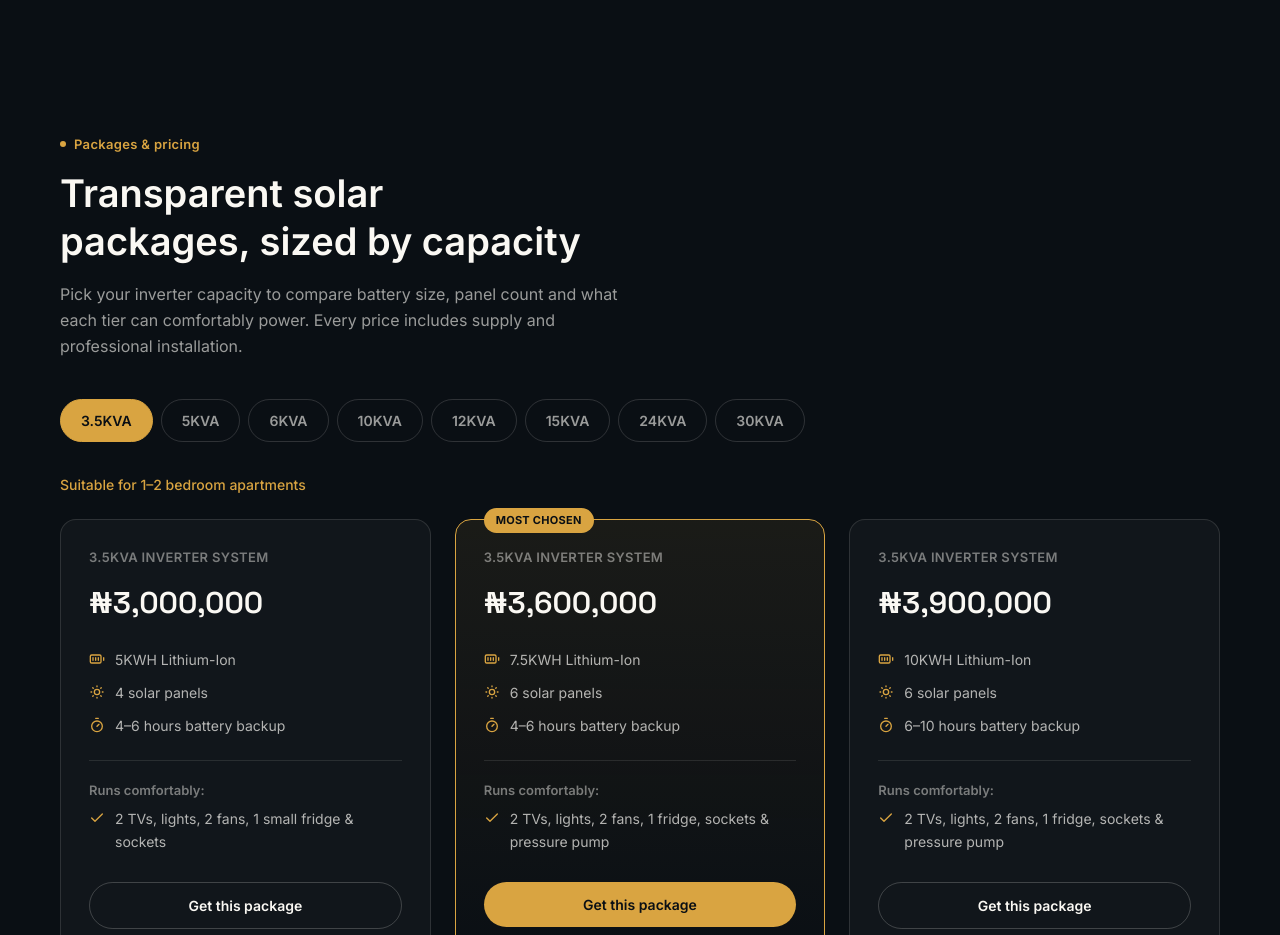
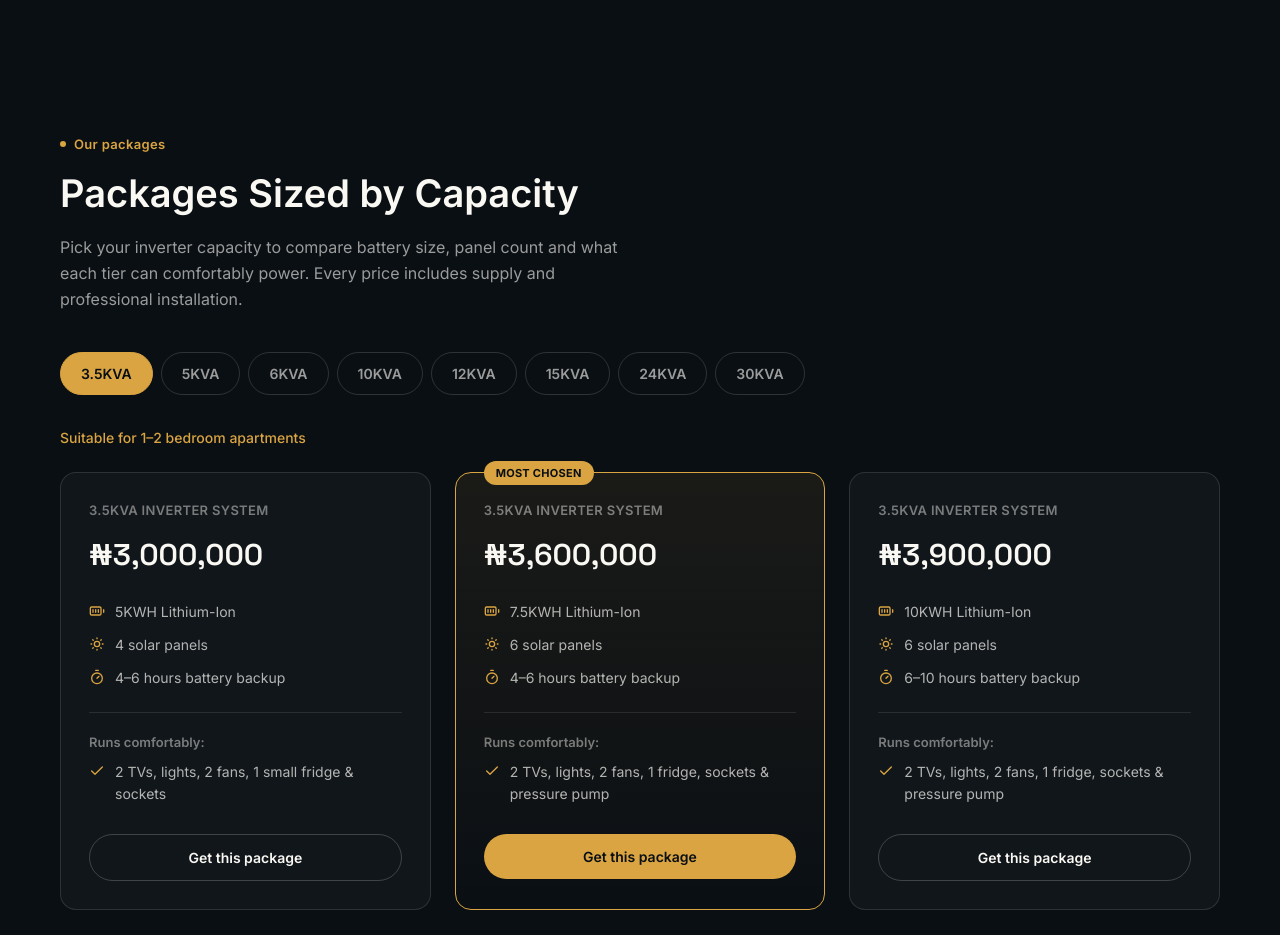
Before and after one commit to jamalcarterme/nmctechnologyltd, a Next.js app: page /services/solar in a window 1280 px wide. Shown: the part 1440-2375 px from the top of the page. Built offline with nearby package versions, Linux system fonts and the light colour scheme.

Commit message:
Upload files via ZiptoGit

```diff
--- a/src/components/HomeShowcase.tsx
+++ b/src/components/HomeShowcase.tsx
@@ -11,23 +11,26 @@ type Slide = (typeof services)[number];
 
 function Card({ service }: { service: Slide }) {
   return (
-    <div className="px-3">
-      <div className="relative h-64 w-full overflow-hidden rounded-2xl border border-paper/10 sm:h-72">
+    <Link
+      href={service.href || "/services"}
+      className="px-3 block group cursor-pointer transition-all hover:opacity-80"
+    >
+      <div className="relative h-64 w-full overflow-hidden rounded-2xl border border-paper/10 sm:h-72 group-hover:border-gold/50 transition-colors">
         <Image
           src={service.image}
           alt={service.title}
           fill
           sizes="(max-width: 640px) 100vw, 50vw"
-          className="object-cover"
+          className="object-cover group-hover:scale-105 transition-transform duration-300"
         />
       </div>
-      <h3 className="font-display mt-6 text-[20px] font-semibold text-paper">
+      <h3 className="font-display mt-6 text-[20px] font-semibold text-paper group-hover:text-gold transition-colors">
         {service.title}
       </h3>
       <p className="mt-2.5 text-[15px] leading-relaxed text-paper/65">
         {service.description}
       </p>
-    </div>
+    </Link>
   );
 }
 
@@ -98,7 +101,7 @@ export default function HomeShowcase() {
   useEffect(() => {
     const id = setInterval(() => {
       setDot((i) => (i + 1) % services.length);
-    }, 800);
+    }, 3000);
     return () => clearInterval(id);
   }, []);
 
@@ -123,12 +126,12 @@ export default function HomeShowcase() {
 
         {/* Desktop / tablet: two cards visible, sliding filmstrip */}
         <div className="mt-14 hidden sm:block">
-          <SlidingTrack visible={2} intervalMs={800} />
+          <SlidingTrack visible={2} intervalMs={3000} />
         </div>
 
         {/* Mobile: one card visible, sliding filmstrip, same fast cadence */}
         <div className="mt-12 sm:hidden">
-          <SlidingTrack visible={1} intervalMs={800} />
+          <SlidingTrack visible={1} intervalMs={3000} />
         </div>
 
         <div className="mt-10 flex items-center justify-center gap-2">
--- a/src/components/Packages.tsx
+++ b/src/components/Packages.tsx
@@ -14,9 +14,9 @@ export default function Packages() {
     <section id="packages" className="bg-ink py-24 md:py-28">
       <Container>
         <div className="max-w-xl">
-          <Eyebrow>Packages & pricing</Eyebrow>
+          <Eyebrow>Our packages</Eyebrow>
           <h2 className="balance mt-4 text-[32px] font-semibold leading-tight text-paper sm:text-[38px]">
-            Transparent solar packages, sized by capacity
+            Packages Sized by Capacity
           </h2>
           <p className="mt-4 text-[16px] leading-relaxed text-paper/60">
             Pick your inverter capacity to compare battery size, panel count
--- a/src/components/PackagesTeaser.tsx
+++ b/src/components/PackagesTeaser.tsx
@@ -14,9 +14,9 @@ export default function PackagesTeaser() {
     <section className="border-t border-paper/10 bg-charcoal py-24 md:py-28">
       <Container className="flex flex-col items-center text-center">
         <Reveal className="flex flex-col items-center text-center">
-          <Eyebrow>Packages &amp; pricing</Eyebrow>
+          <Eyebrow>Our packages</Eyebrow>
           <h2 className="balance mt-4 max-w-xl text-[30px] font-semibold uppercase tracking-tight text-paper sm:text-[36px]">
-            Solar Packages For Every Property
+            Packages For Every Property
           </h2>
           <p className="mt-4 max-w-lg text-[16px] leading-relaxed text-paper/65">
             Every tier includes the inverter, battery, panels and professional installation. Compare capacity, backup time and pricing on the packages page.
```
